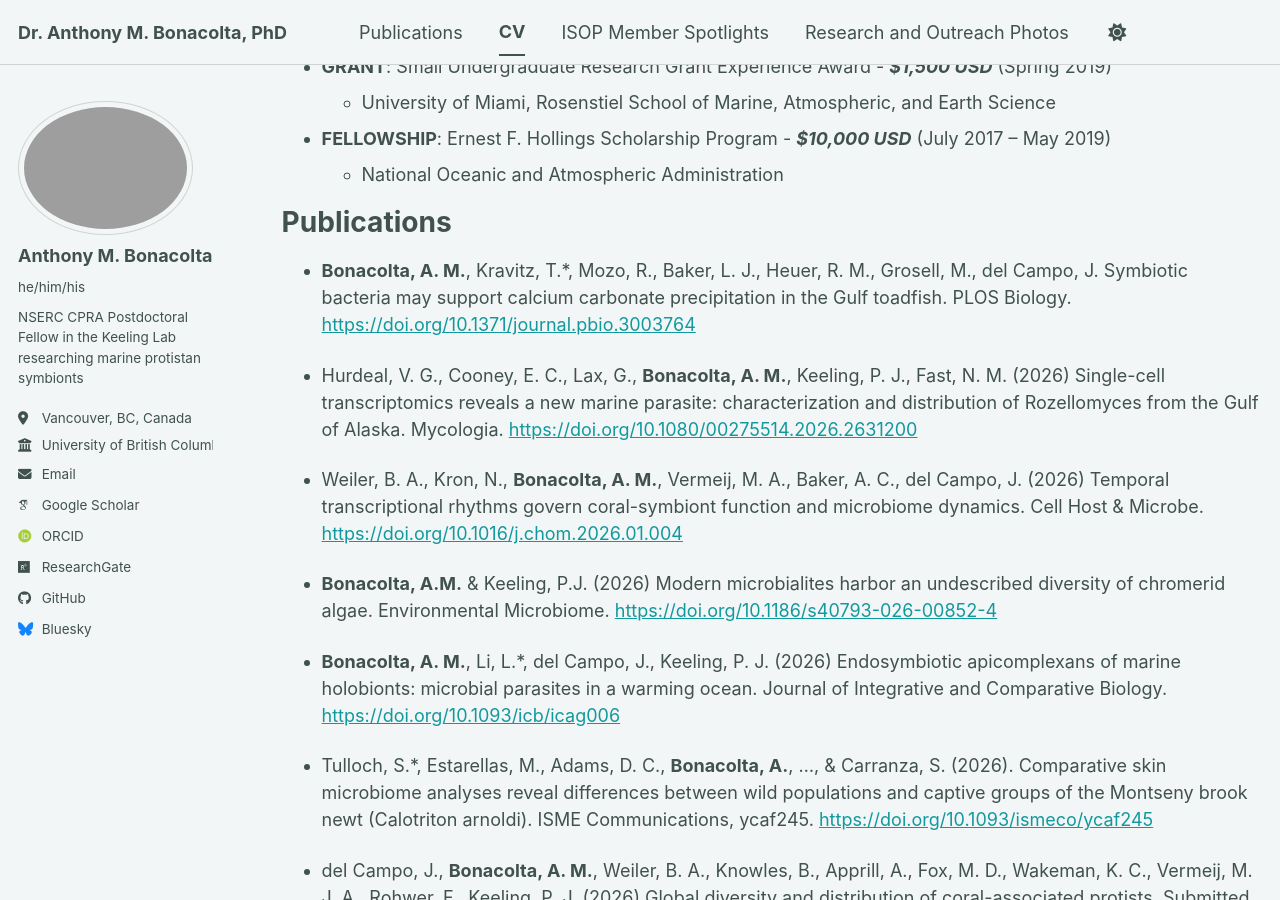
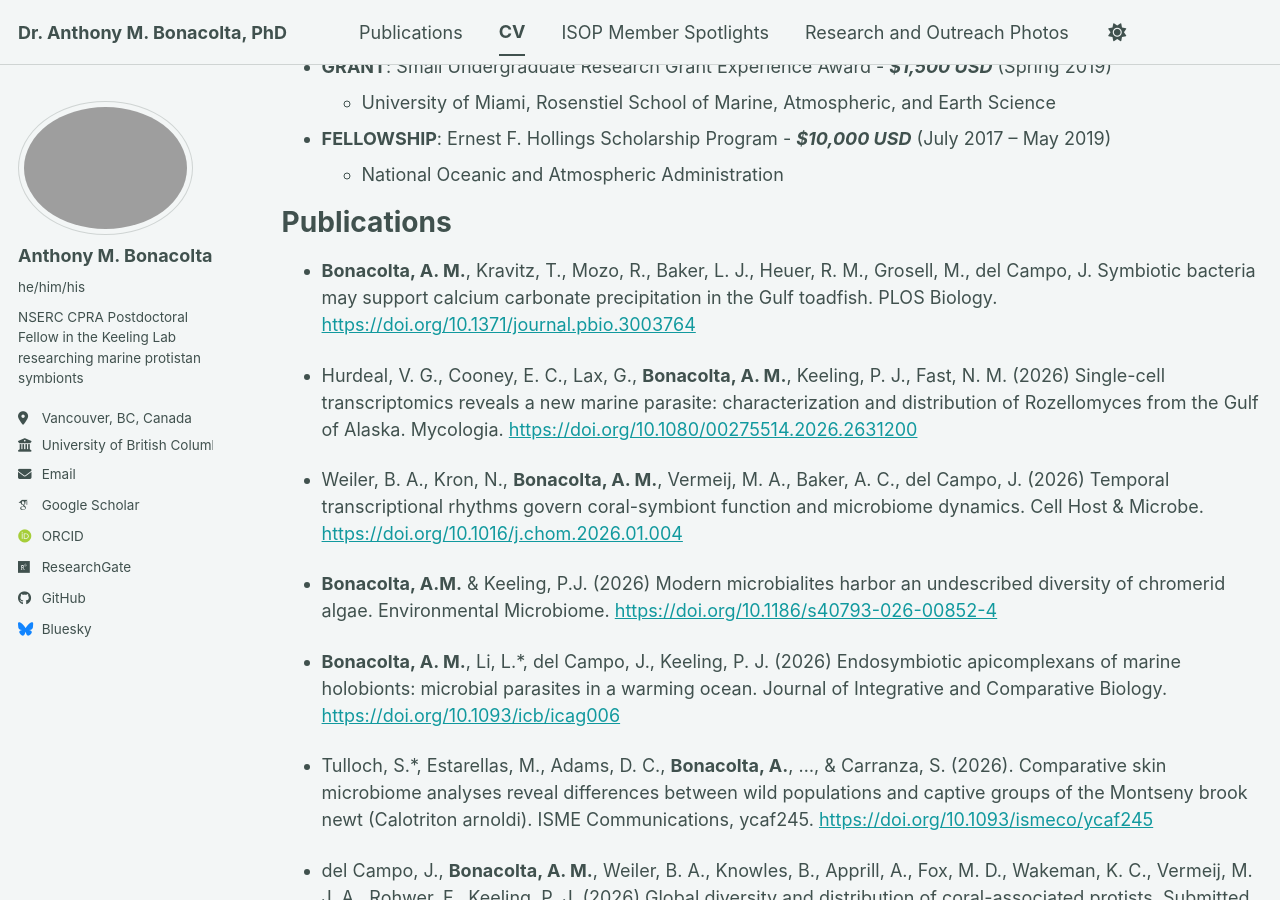
Before and after one commit to Abonacolta/abonacolta.github.io, a Jekyll site: the page built from _pages/cv.md, in a window 1280 px wide and 900 px high, scrolled down 1371 px. Built offline with Jekyll 4.4.1, drawn with Linux system fonts in a browser that asks for light colours; some web fonts are replaced; a script bundle is joined from its source files by our own code; library files that are not in the unit come from our copies.

Commit message:
Update cv.md

```diff
--- a/_pages/cv.md
+++ b/_pages/cv.md
@@ -66,7 +66,7 @@
 
 Publications
 ======
--	**Bonacolta, A. M.**, Kravitz, T.*, Mozo, R., Baker, L. J., Heuer, R. M., Grosell, M., del Campo, J. Symbiotic bacteria may support calcium carbonate precipitation in the Gulf toadfish. PLOS Biology. [https://doi.org/10.1371/journal.pbio.3003764](https://doi.org/10.1371/journal.pbio.3003764)
+-	**Bonacolta, A. M.**, Kravitz, T., Mozo, R., Baker, L. J., Heuer, R. M., Grosell, M., del Campo, J. Symbiotic bacteria may support calcium carbonate precipitation in the Gulf toadfish. PLOS Biology. [https://doi.org/10.1371/journal.pbio.3003764](https://doi.org/10.1371/journal.pbio.3003764)
 
 -	Hurdeal, V. G., Cooney, E. C., Lax, G., **Bonacolta, A. M.**, Keeling, P. J., Fast, N. M. (2026) Single-cell transcriptomics reveals a new marine parasite: characterization and distribution of Rozellomyces from the Gulf of Alaska. Mycologia. [https://doi.org/10.1080/00275514.2026.2631200](https://doi.org/10.1080/00275514.2026.2631200)
 
```
